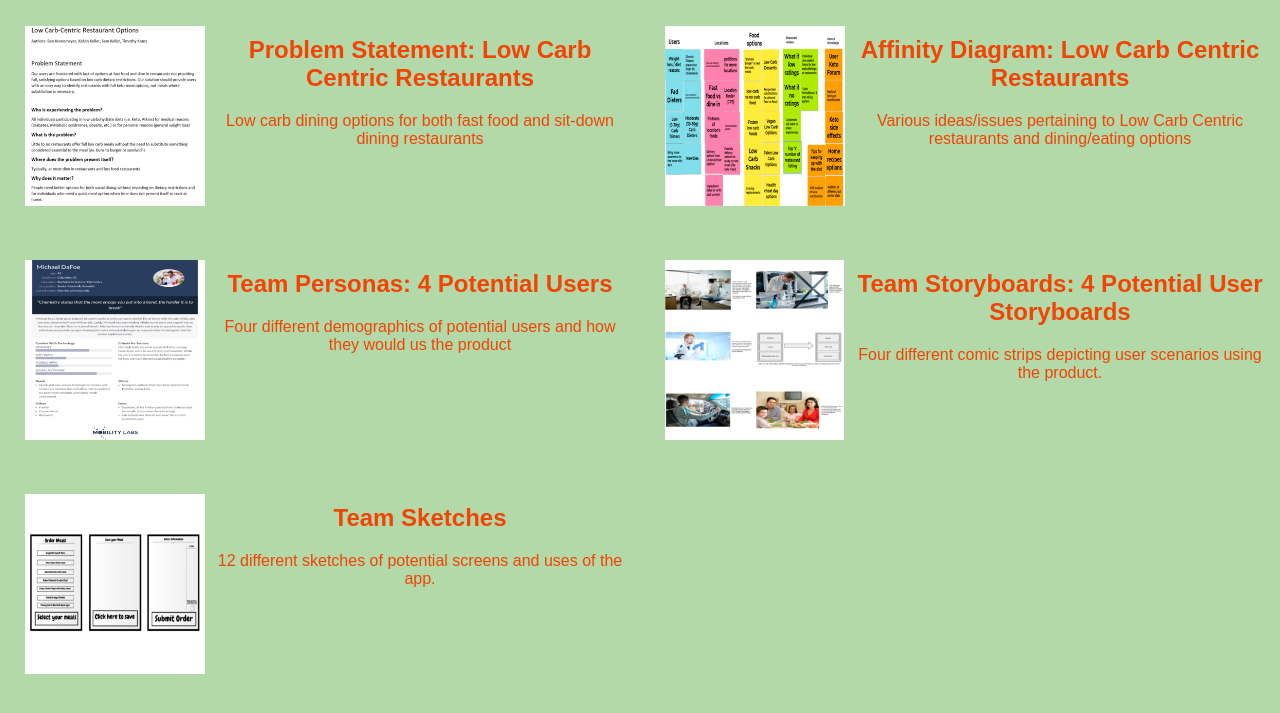
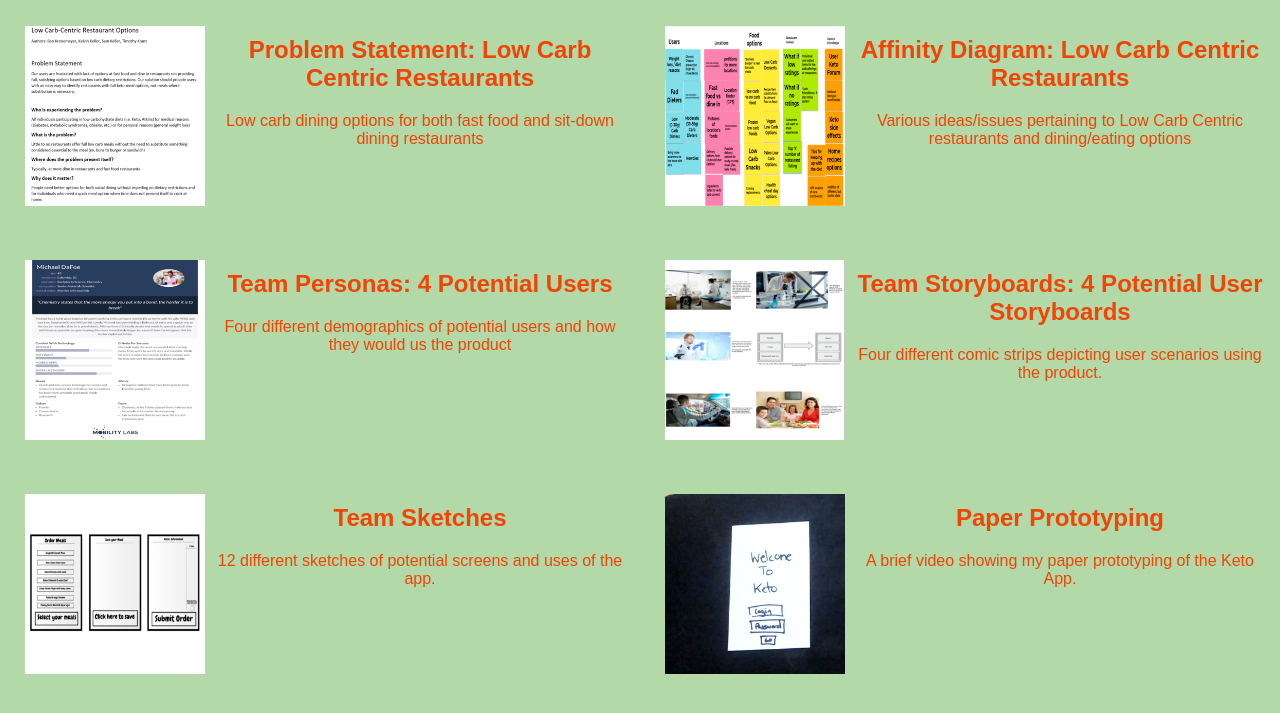
Before and after one commit to Kronemeyer/190, a plain HTML site: page index.html in a window 1280 px wide. Shown: the part 79-792 px from the top of the page. Drawn offline with Linux system fonts and the light colour scheme.

Commit message:
paper prototyping

```diff
--- a/index.html
+++ b/index.html
@@ -64,6 +64,17 @@
                 </section>
             </section>
 
+            <!-- Paper Prototype Assignment-->
+            <section class="col-l-6 col-m-6 col-s-12 assignment">
+                <a href="https://youtu.be/oB92Yb1w5vY" target="_blank"><img src="images/paperprototype.png"></a>
+                <section class="ass-details">
+                    <a href="https://youtu.be/oB92Yb1w5vY" target="_blank"><h2>Paper Prototyping</h2></a>
+                    <p>
+                        A brief video showing my paper prototyping of the Keto App.
+                    </p>
+                </section>
+            </section>
+
         </div>
     </body>
 </html>
```
Also changed, not shown: images/paperprototype.png (added).
